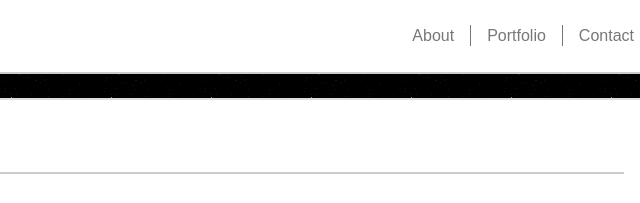
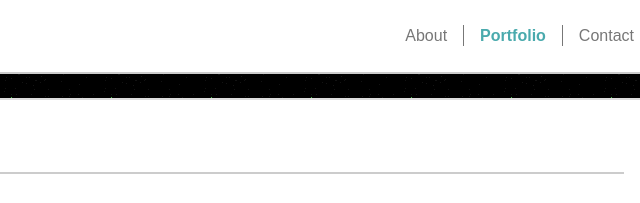
Before and after one commit to NiRuaG/Basic-Portfolio, a plain HTML site: page portfolio.html in a window 1280 px wide. Shown: the top 203 px of the page, 470-1110 px from the left. Drawn offline with Linux system fonts and the light colour scheme.

Commit message:
nav indicator of what page user is on

```diff
--- a/assets/css/style.css
+++ b/assets/css/style.css
@@ -34,7 +34,12 @@ nav a {
   padding: 0.1rem 1rem; /* :hover over-rides */
 }
 
-nav a:hover {
+nav .nav_here {
+  color: #4aaaad;
+  font-weight: bold;
+}
+
+nav a:hover:not(.nav_here) {
   padding: 0.1rem 1rem 1.5rem;
   background: #4aaaa5;
   border-radius: 0.5rem;
@@ -42,6 +47,7 @@ nav a:hover {
   border-bottom-right-radius: 0;
   color: #ffffff;
 }
+
 
 nav a:nth-child(n + 2) {
   border-left: 1px solid #777777;
--- a/portfolio.html
+++ b/portfolio.html
@@ -22,7 +22,7 @@
         <!-- https://davidwalsh.name/remove-whitespace-inline-block -->
         <!-- An alternative is to put them all on same line.. compromises -->
          <a href="index.html">About</a
-        ><a href="portfolio.html">Portfolio</a
+        ><a class="nav_here">Portfolio</a
         ><a href="contact.html">Contact</a
         ><!-- add nav tabs here -->
       </nav>
```
Also changed, not shown: contact.html (+1 -1 lines), index.html (+1 -1 lines).
